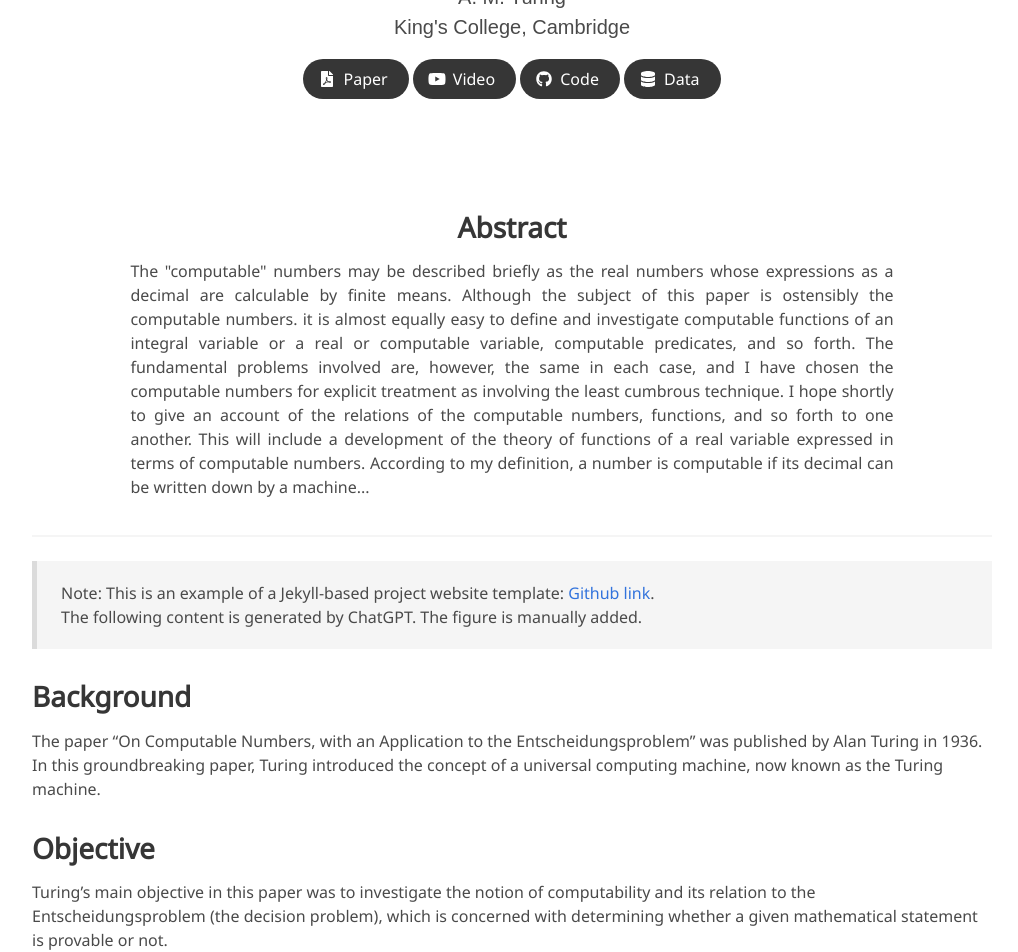
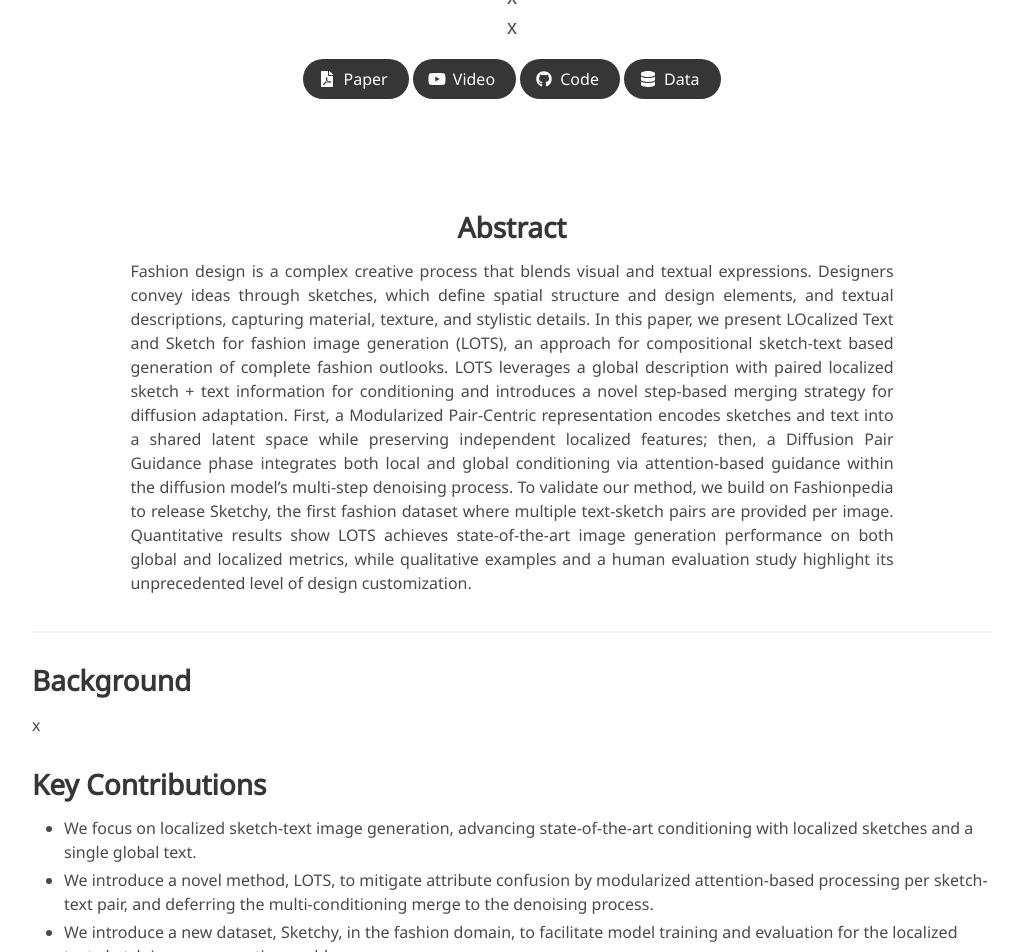
Before and after one commit to karinvk/L-VQAScore.github.io, a Jekyll site: the page built from index.md, in a window 1280 px wide and 1400 px high, scrolled down 198 px. Shown: the top 952 px of the window, without its empty margins (128-1146 px from the left). Built offline with Jekyll 4.4.1, drawn with Linux system fonts in a browser that asks for light colours; some web fonts are replaced; some of the changed text lies outside the part shown.

Commit message:
Update index.md

````diff
--- a/index.md
+++ b/index.md
@@ -2,15 +2,15 @@
 layout: project_page
 permalink: /
 
-title: On Computable Numbers, with an Application to the Entscheidungsproblem
+title: LOTS of Fashion! Multi-Conditioning for Image Generation via Sketch-Text Pairing
 authors:
-    A. M. Turing
+    x
 affiliations:
-    King's College, Cambridge
-paper: https://www.cs.virginia.edu/~robins/Turing_Paper_1936.pdf
-video: https://www.youtube.com/results?search_query=turing+machine
-code: https://github.com/topics/turing-machines
-data: https://huggingface.co/docs/datasets
+    x
+paper: x
+video: x
+code: x
+data: x
 ---
 
 <!-- Using HTML to center the abstract -->
@@ -18,68 +18,33 @@ data: https://huggingface.co/docs/datasets
     <div class="column is-four-fifths">
         <h2>Abstract</h2>
         <div class="content has-text-justified">
-The "computable" numbers may be described briefly as the real
-numbers whose expressions as a decimal are calculable by finite means.
-Although the subject of this paper is ostensibly the computable numbers.
-it is almost equally easy to define and investigate computable functions
-of an integral variable or a real or computable variable, computable
-predicates, and so forth. The fundamental problems involved are,
-however, the same in each case, and I have chosen the computable numbers
-for explicit treatment as involving the least cumbrous technique. I hope
-shortly to give an account of the relations of the computable numbers,
-functions, and so forth to one another. This will include a development
-of the theory of functions of a real variable expressed in terms of computable
-numbers. According to my definition, a number is computable
-if its decimal can be written down by a machine...
+Fashion design is a complex creative process that blends visual and textual expressions. Designers convey ideas through sketches, which define spatial structure and design elements, and textual descriptions, capturing material, texture, and stylistic details.
+In this paper, we present LOcalized Text and Sketch for fashion image generation (LOTS), an approach for compositional sketch-text based generation of complete fashion outlooks. LOTS leverages a global description with paired localized sketch + text information for conditioning and introduces a novel step-based merging strategy for diffusion adaptation.
+First, a Modularized Pair-Centric representation encodes sketches and text into a shared latent space while preserving independent localized features; then, a Diffusion Pair Guidance phase integrates both local and global conditioning via attention-based guidance within the diffusion model’s multi-step denoising process.
+To validate our method, we build on Fashionpedia to release Sketchy, the first fashion dataset where multiple text-sketch pairs are provided per image. Quantitative results show LOTS achieves state-of-the-art image generation performance on both global and localized metrics, while qualitative examples and a human evaluation study highlight its unprecedented level of design customization.
         </div>
     </div>
 </div>
 
 ---
 
-> Note: This is an example of a Jekyll-based project website template: [Github link](https://github.com/shunzh/project_website).\
-> The following content is generated by ChatGPT. The figure is manually added.
+## Background
+x
 
-## Background
-The paper "On Computable Numbers, with an Application to the Entscheidungsproblem" was published by Alan Turing in 1936. In this groundbreaking paper, Turing introduced the concept of a universal computing machine, now known as the Turing machine.
+## Key Contributions
+- We focus on localized sketch-text image generation, advancing state-of-the-art conditioning with localized sketches and a single global text.
+- We introduce a novel method, LOTS, to mitigate attribute confusion by modularized attention-based processing per sketch-text pair, and deferring the multi-conditioning merge to the denoising process.
+- We introduce a new dataset, Sketchy, in the fashion domain, to facilitate model training and evaluation for the localized text-sketch image generation problem.
+- LOTS achieves state-of-the-art performance in image quality, sketch-text conditioning and attribute localization, as measured with both metrics and human evaluation.
 
-## Objective
-Turing's main objective in this paper was to investigate the notion of computability and its relation to the Entscheidungsproblem (the decision problem), which is concerned with determining whether a given mathematical statement is provable or not.
+![Performance Comparision](/static/image/performance.png)
 
+*Figure 1: Performance Comparision between different generative models.*
 
-## Key Ideas
-1. Turing first presented the concept of a "computable number," which refers to a number that can be computed by an algorithm or a definite step-by-step process.
-2. He introduced the notion of a Turing machine, an abstract computational device consisting of an infinite tape divided into cells and a read-write head. The machine can read and write symbols on the tape, move the head left or right, and transition between states based on a set of rules.
-3. Turing demonstrated that the set of computable numbers is enumerable, meaning it can be listed in a systematic way, even though it is not necessarily countable.
-4. He proved the existence of non-computable numbers, which cannot be computed by any Turing machine.
-5. Turing showed that the Entscheidungsproblem is undecidable, meaning there is no algorithm that can determine, for any given mathematical statement, whether it is provable or not.
-
-![Turing Machine](/static/image/Turing_machine.png)
-
-*Figure 1: A representation of a Turing Machine. Source: [Wiki](https://en.wikipedia.org/wiki/Turing_machine).*
-
-## Table: Comparison of Computable and Non-Computable Numbers
-
-| Computable Numbers | Non-Computable Numbers |
-|-------------------|-----------------------|
-| Rational numbers, e.g., 1/2, 3/4 | Transcendental numbers, e.g., π, e |
-| Algebraic numbers, e.g., √2, ∛3 | Non-algebraic numbers, e.g., √2 + √3 |
-| Numbers with finite decimal representations | Numbers with infinite, non-repeating decimal representations |
-
-He used the concept of a universal Turing machine to prove that the set of computable functions is recursively enumerable, meaning it can be listed by an algorithm.
-
-## Significance
-Turing's paper laid the foundation for the theory of computation and had a profound impact on the development of computer science. The Turing machine became a fundamental concept in theoretical computer science, serving as a theoretical model for studying the limits and capabilities of computation. Turing's work also influenced the development of programming languages, algorithms, and the design of modern computers.
+## Relevant Works
+x
 
 ## Citation
 ```
-@article{turing1936computable,
-  title={On computable numbers, with an application to the Entscheidungsproblem},
-  author={Turing, Alan Mathison},
-  journal={Journal of Mathematics},
-  volume={58},
-  number={345-363},
-  pages={5},
-  year={1936}
-}
+x
 ```
````
